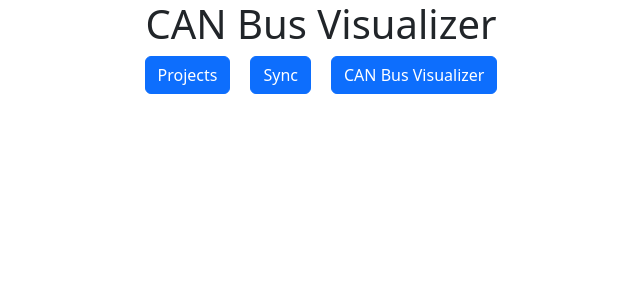
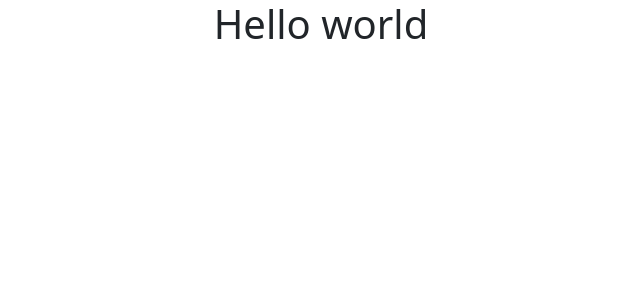
Before and after one commit to matchagreen/CS4311_G6_CAN_Bus_Visualizer_Front-End, a React (Create React App) app: page / in a window 1280 px wide. Shown: the top 300 px of the page, without its empty margins (319-959 px from the left). Built offline with nearby package versions, Linux system fonts and the light colour scheme; the HTML template or start-up script is replaced by a standard one.

Commit message:
Update index.tsx

```diff
--- a/src/entrypoint/index.tsx
+++ b/src/entrypoint/index.tsx
@@ -1,41 +1,9 @@
-import Button from 'react-bootstrap/Button';
-
-import {useNavigate} from "react-router-dom";
 import './index.css';
 
-function NewProject() {
-
-
-    let navigate = useNavigate();
-
-    const onProjects = ()=> {
-        const  path = './projects'
-        navigate(path)
-    }
-
-    const onSync = ()=> {
-        const  path = './sync'
-        navigate(path)
-    }
-
-    const onCANBusVisualizer = ()=> {
-        const  path = './CANBusVisualizer'
-        navigate(path)
-    }
-
-    return (
-        <div className='task'>
-            <h1 className='task-title'>CAN Bus Visualizer</h1>
-
-            <div className='task-buttons'>
-                <Button onClick={onProjects}>Projects</Button>
-                <div className='space'></div>
-                <Button onClick={onSync}>Sync</Button>
-                <div className='space'></div>
-                <Button onClick={onCANBusVisualizer}>CAN Bus Visualizer</Button>
-            </div>
-        </div>
-    )
+function Intro() {
+  return (
+    <h1>Hello world</h1>
+  );
 }
 
-export default NewProject
+export default Intro;
```
